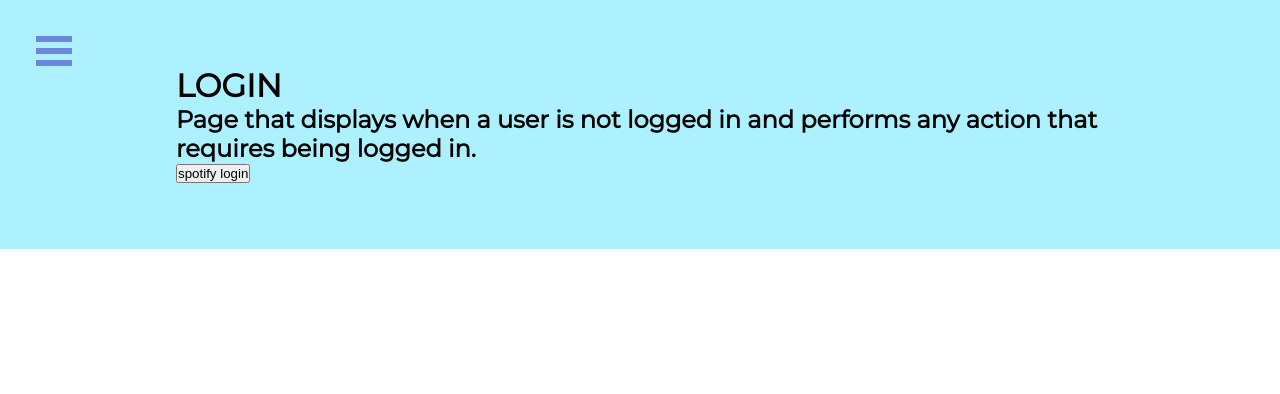
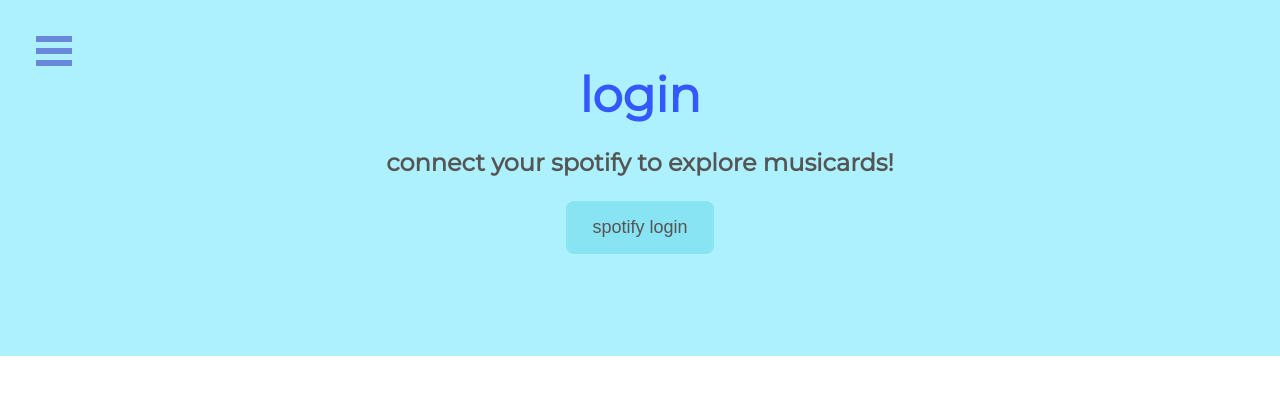
Before and after one commit to kevinsunchen/musicards, a React app: page /login in a window 1280 px wide. Shown: the top 394 px of the page. Built offline with nearby package versions, Linux system fonts and the light colour scheme; no server answers; the HTML template or start-up script is replaced by a standard one.

Commit message:
unifying page css

```diff
--- a/client/src/components/pages/Deck.js
+++ b/client/src/components/pages/Deck.js
@@ -53,7 +53,8 @@
     console.log(deckCards)
     return (
       <>
-        <p>{this.props.loggedInUser.name}'s deck:</p>
+        {//<p>{this.props.loggedInUser.name}'s deck:</p>
+        }
         <div className = "Deck-deckGroup"> {deckCards} </div>
 
       </>
@@ -71,9 +72,8 @@
     console.log(currUser)
     return (
       <div className="u-pageWrap">
-        <h1 className = "u-pageTitle">MY DECK</h1>
-        <h2 className = "u-pageDescription">Page where the user can view their deck.</h2>
-        <p>Current user <strong>{currUser.name}</strong> with ID <strong>{currUser.uid}</strong> and Spotify username <strong>{currUser.spotifyId}</strong>.</p>
+        <h1 className = "u-pageTitle">my deck</h1>
+        <h2 className = "u-pageDescription">your collected songs! use these in trades :)</h2>
         {this.state.deck.length === 0 ? (
           this.renderDeckEmptyContent()
         ) : (
--- a/client/src/components/pages/IncomingFeed.js
+++ b/client/src/components/pages/IncomingFeed.js
@@ -66,7 +66,7 @@
       <div className="u-pageWrap">
         <h1 className = "u-pageTitle">incoming</h1>
         <h2 className = "u-pageDescription">view your fulfilled requests!</h2>
-        {this.props.loggedInUser && <button onClick={this.refreshFeed} className = "u-refresh">Refresh feed</button>}
+        {this.props.loggedInUser && <button onClick={this.refreshFeed} className = "u-refresh">refresh feed</button>}
         {incomingList}
       </div>
     );
--- a/client/src/components/pages/Login.js
+++ b/client/src/components/pages/Login.js
@@ -17,12 +17,12 @@
   render() {
     return (
       <div className="u-pageWrap">
-        <h1>LOGIN</h1>
-        <h2>Page that displays when a user is not logged in and performs any action that requires being logged in.</h2>
+        <h1 className = "u-pageTitle">login</h1>
+        <h2 className = "u-pageDescription">connect your spotify to explore musicards!</h2>
         {this.props.loggedInUser ? (
             <button onClick={this.props.handleLogout}>logout</button>
           ) : (
-            <button onClick={this.props.handleLogin}>spotify login</button>
+            <button onClick={this.props.handleLogin} className = "u-refresh">spotify login</button>
         )}
       </div>
     );
--- a/client/src/components/pages/Profile.js
+++ b/client/src/components/pages/Profile.js
@@ -37,16 +37,15 @@
     else {
       return (
         <div className="u-pageWrap">
-          <h1>PROFILE</h1>
-          <h2>Page where a user can view and update their profile information.</h2>
-          <p>Viewing profile of user <strong>{this.state.viewingUser.name}</strong>, who has ID <strong>{this.state.viewingUser._id}</strong>.</p>
-
+          <h1 className = "u-pageTitle"><strong>{this.state.viewingUser.name}</strong>'s profile</h1>
+          {//<p className = "u-pageDescription">Viewing profile of user <strong>{this.state.viewingUser.name}</strong>, who has ID <strong>{this.state.viewingUser._id}</strong>.</p>
+          }
           {(this.props.loggedInUser) ? (
             <>
-              <p>Currently logged in as user <strong>{this.props.loggedInUser.name}</strong>, who has ID <strong>{this.props.loggedInUser._id}</strong>.</p>
-
+              <p className = "u-pageDescription">welcome! now go view your deck and make requests :)</p>
+              <p className = "u-pageDescription"></p>
               {(this.props.loggedInUser._id === this.state.viewingUser._id) && (
-                <button onClick={this.props.handleLogout}>logout</button>
+                <button onClick={this.props.handleLogout} className = "u-refresh">logout</button>
               )}
 
             </>
--- a/client/src/components/pages/RequestFeed.js
+++ b/client/src/components/pages/RequestFeed.js
@@ -100,9 +100,9 @@
     }
     return (
       <div className="u-pageWrap">
-        <h1>REQUESTS FEED</h1>
-        <h2>The page displaying the public requests feed. Includes links to a users' own pending requests, as well as their trade history.</h2>
-        <button onClick={this.refreshFeed}>Refresh feed</button>
+        <h1 className = "u-pageTitle">requests</h1>
+        <h2 className = "u-pageDescription">The page displaying the public requests feed. Includes links to a users' own pending requests, as well as their trade history.</h2>
+        <button onClick={this.refreshFeed} className = "u-refresh">refresh feed</button>
         {this.props.loggedInUser && <NewRequest addNewRequest={this.addNewRequest} />}
         {requestsList}
       </div>
--- a/client/src/utilities.css
+++ b/client/src/utilities.css
@@ -113,6 +113,7 @@
   max-width: 960px;
   padding: calc(2 * var(--xl) - 6px) var(--m);
   margin: auto;
+  text-align:center;
 }
 
 .u-pageTitle {
@@ -122,8 +123,9 @@
 }
 
 .u-pageDescription {
-  margin-bottom: var(--m);
+  margin-bottom: var(--l);
   color: #555555;
+  font-size: 24px;
 }
 
 .u-refresh {
@@ -134,7 +136,7 @@
   padding: var(--s);
   background-color: var(--bluemed);
   padding: var(--m);
-  font-size: 15px;
+  font-size: 18px;
   color: #555555;
   margin-bottom: var(--xl);
 }
```
